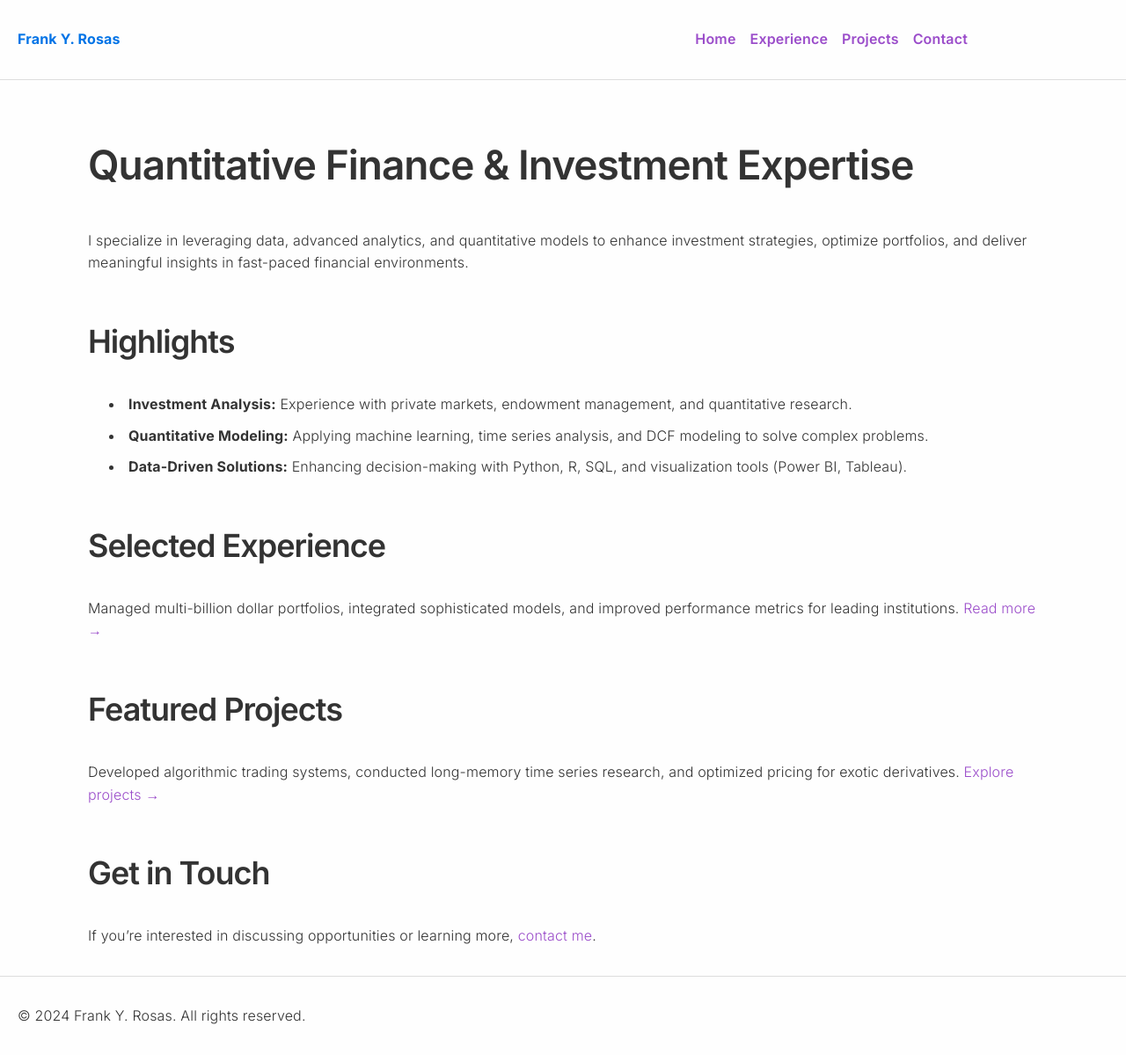
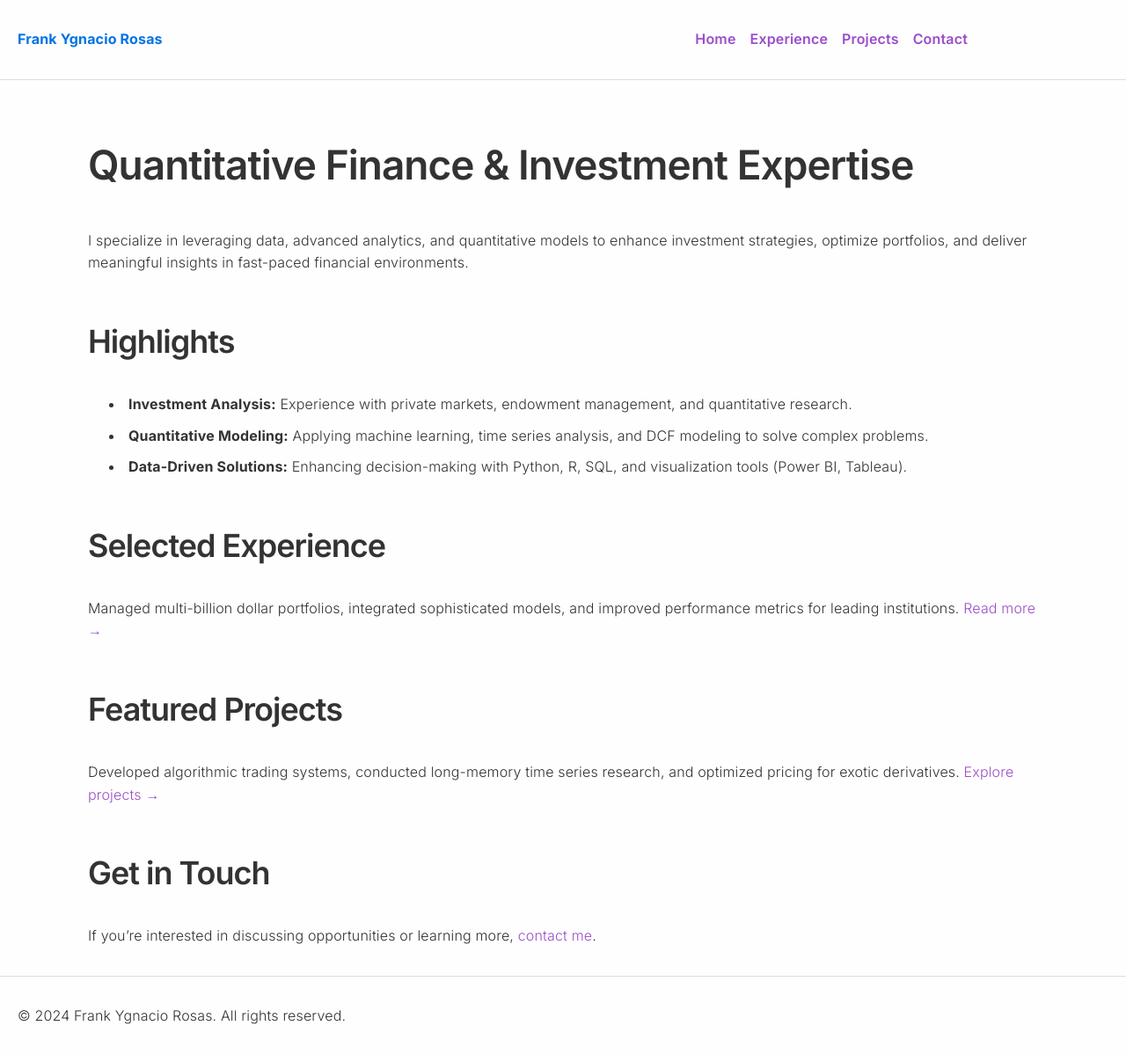
Before and after one commit to frankstack/frankstack.github.io, a Jekyll site: the page built from index.md, in a window 1280 px wide. Shown: the whole page at 88% size. Built offline with Jekyll 4.4.1, drawn with Linux system fonts in a browser that asks for light colours.

Commit message:
Update _config.yml

```diff
--- a/_config.yml
+++ b/_config.yml
@@ -1,4 +1,4 @@
-title: "Frank Y. Rosas"
+title: "Frank Ygnacio Rosas"
 description: "Quantitative Finance & Investment Professional"
 permalink: pretty
 markdown: kramdown
```
